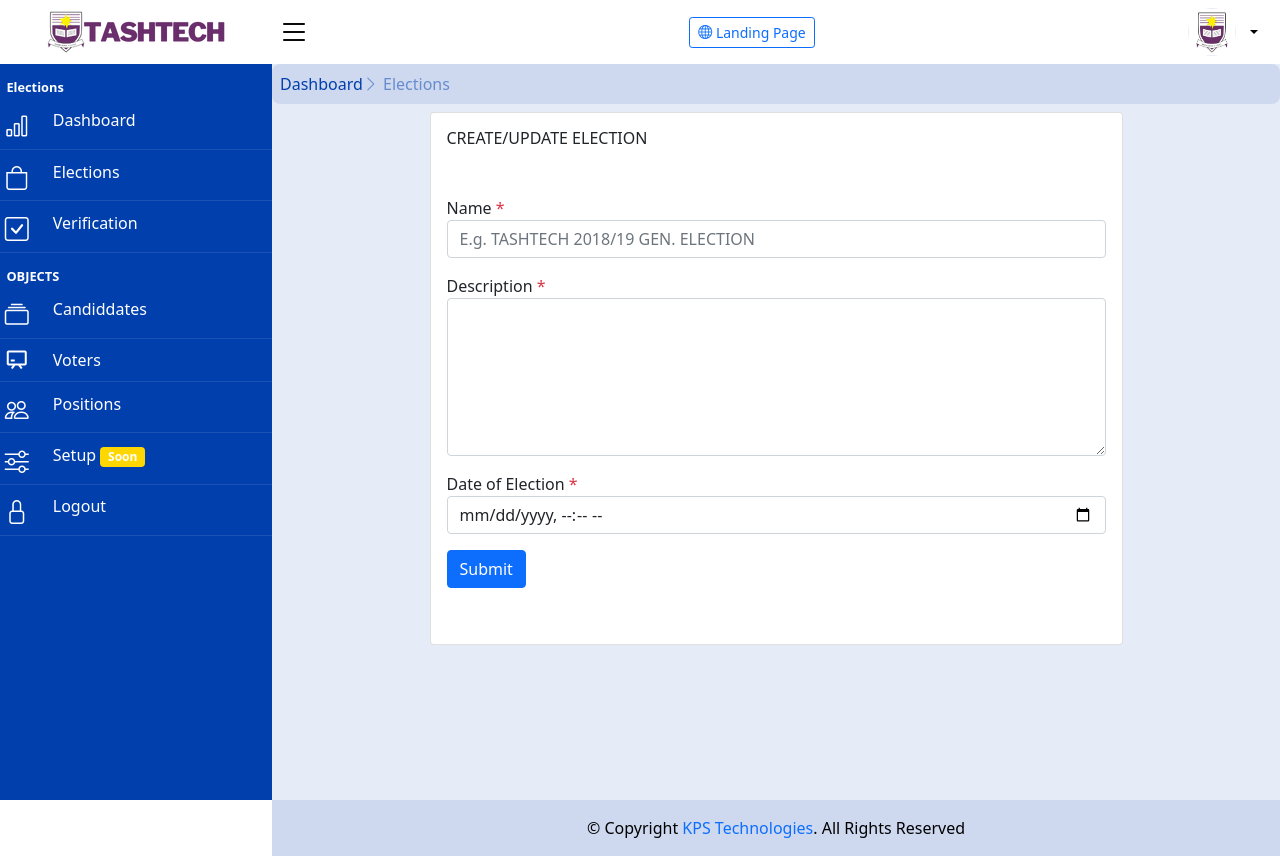
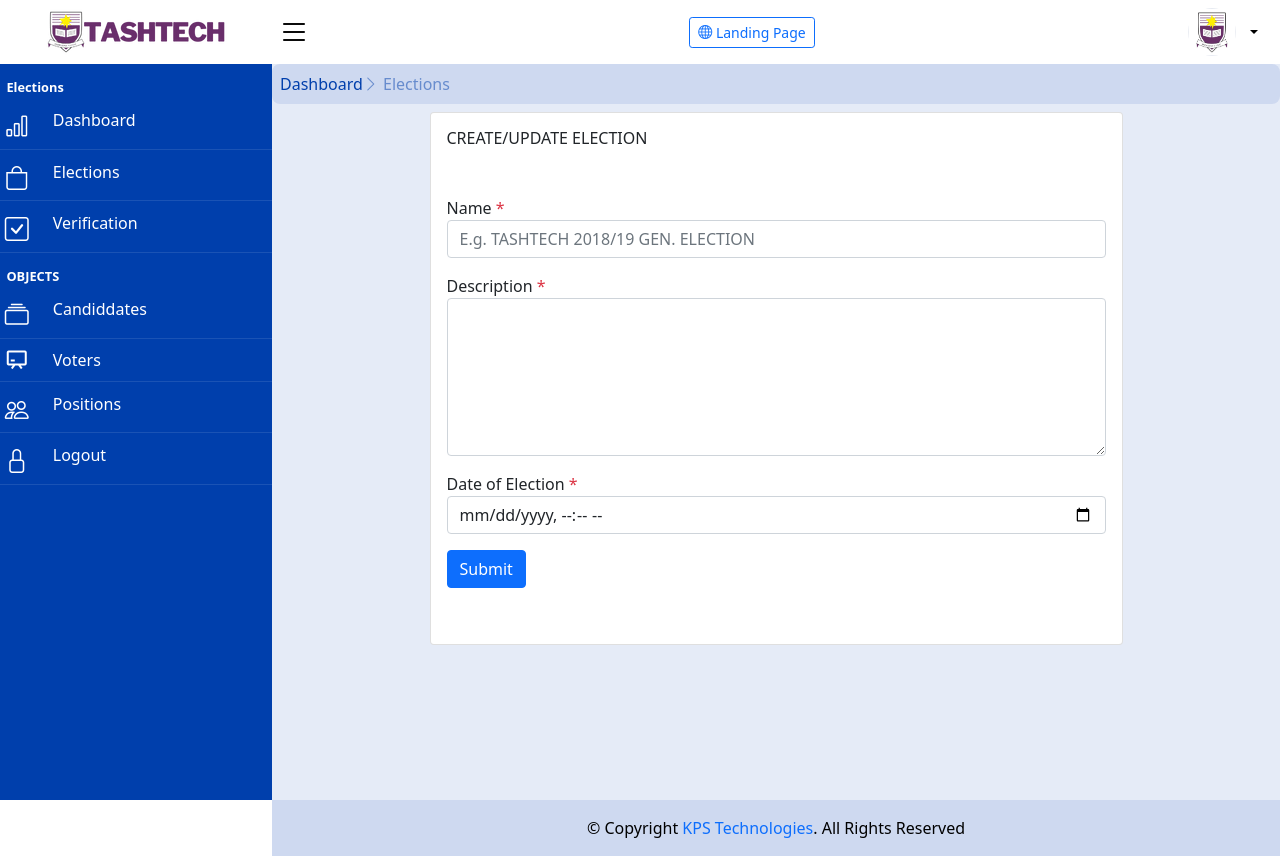
Before and after one commit to DevPrinceK/tashtech-evoting, a Django app: page /backend/create-update_election/ in a window 1280 px wide. Run offline with Django 4.2, Linux system fonts and the light colour scheme; the visitor is signed in with stand-in values (Sample User, id 1); data that the repository does not hold is empty; some libraries are stand-ins or nearby versions.

Commit message:
Update base.html

```diff
--- a/core/backend/templates/backend/base.html
+++ b/core/backend/templates/backend/base.html
@@ -103,7 +103,7 @@
             </a>
         </div>
 
-        <div class="side-bar-item" title="Setup" id="setup">
+        <!-- <div class="side-bar-item" title="Setup" id="setup">
             <a href="" class="d-flex">
                 <div class="icon">
                     <i class="bi bi-sliders" style="font-size: 1.5em;"></i>
@@ -112,7 +112,7 @@
                     <span>Setup <span class="badge" style="background-color: gold;">Soon</span> </span>
                 </div>
             </a>
-        </div>
+        </div> -->
 
         <div class="side-bar-item" title="Logout" id="logout">
             <a href="{% url 'accounts:logout' %}" class="d-flex">
```
